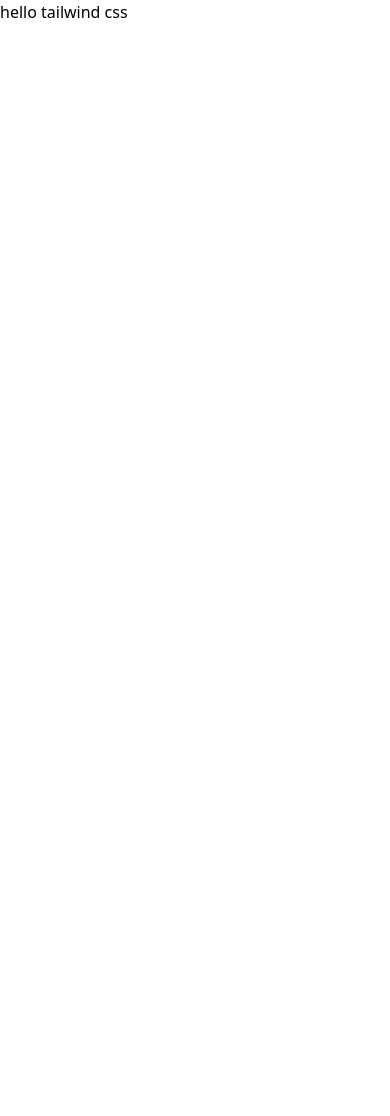
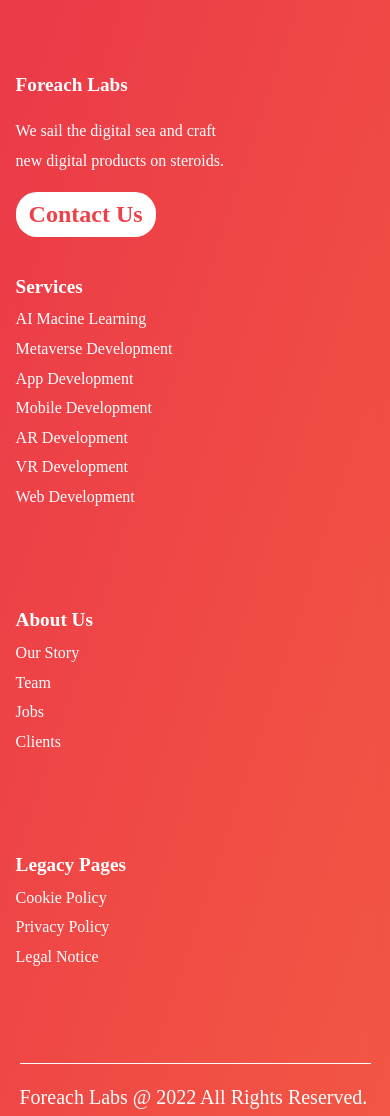
Before and after one commit to Subhan-Akram/gatsby-tailwindcss-boilerplate, a Gatsby site: page / in a window 390 px wide. Before the commit the page ends 844 px from the top, so only its background shows below. Built offline with nearby package versions, Linux system fonts and the light colour scheme; Gatsby itself is replaced by a stand-in of ours.

Commit message:
footer added

```diff
--- /dev/null
+++ b/src/components/Footer.css
@@ -0,0 +1,221 @@
+.footer{
+  background: linear-gradient(108.19deg, #EC3B48 4.74%, #F25543 97.45%);
+  padding-top: 63px;
+  width:90%;
+  margin: auto auto;
+  display: flex;
+  justify-content: space-between;
+
+}
+
+
+
+.footer_foreachlab{
+  width: 50%;
+
+}
+.footer_content{
+  width:50%;
+  display:flex;
+  align-items: flex-start;
+  justify-content: space-between;
+}
+
+
+.footer_foreachlab>h1{
+  font-size: 2rem;
+  color: white;
+}
+.footer_foreachlab>p{
+
+font-family: 'Metropolis';
+font-style: normal;
+font-weight: 500;
+font-size: 20px;
+line-height: 185%;
+min-width: 368px;
+/* width: 80%; */
+/* min-width: 68px; */
+/* or 37px */
+width: 45%;
+
+color: #FFFFFF;
+
+}
+.footer_foreachlab>button{
+
+background: #FFFFFF;
+border-radius: 21px;
+font-family: 'Metropolis';
+font-style: normal;
+font-weight: 700;
+font-size: 24px;
+line-height: 24px;
+/* identical to box height */
+/* padding: 1rem; */
+width: 253px;
+height: 71px;
+color: #ED4047;
+margin-top: 40px;
+
+}
+
+.footer_content_ul_div{
+  margin-bottom: 91px;
+}
+
+.footer_content_ul_div>ul>p{
+  font-family: 'Metropolis';
+font-style: normal;
+font-weight: 900;
+font-size: 25px;
+line-height: 185%;
+
+/* or 46px */
+
+
+color: #FFFFFF;
+
+}
+
+
+
+.footer_content_ul_div>ul>li{
+  font-family: 'Metropolis';
+  font-style: normal;
+  font-weight: 500;
+  font-size: 20px;
+  line-height: 185%;
+  /* identical to box height, or 37px */
+
+
+  color: #FFFFFF;
+
+}
+
+.footer_hr{
+  margin-top: 910px;
+  border-top: 1px solid #FBFBFB;
+  width: 90%;
+  margin: auto auto;
+  padding-bottom: 15px;
+
+}
+.footer_rights_text{
+  font-family: 'Metropolis';
+font-style: normal;
+font-weight: 500;
+font-size: 20px;
+line-height: 185%;
+/* identical to box height, or 37px */
+margin: auto auto;
+width: 90%;
+text-align: left;
+color: #FFFFFF;
+
+}
+@media screen and (max-width:1390px) {
+  .footer_foreachlab{
+    width: 45%;
+  }
+  .footer_content{
+    width: 55%;
+  }
+}
+
+
+@media screen and (max-width:1023px) {
+  .footer{
+    width:95%;
+  }
+  .footer_foreachlab{
+    width: 35%;
+  }
+  .footer_foreachlab>h1{
+    font-size: 1.2rem;
+    font-family: 'Metropolis';
+    font-style: normal;
+    font-weight: 900;
+    margin-top: 8px;
+    /* font-size: 25px; */
+
+    /* margin-top: 4px; */
+
+  }
+  .footer_foreachlab>p{
+    font-size: 1rem;
+    line-height: 30px;
+    margin-top: 1rem;
+  }
+  .footer_content{
+    width: 65%;
+  }
+  .footer_foreachlab>p{
+    width:220px !important;
+    min-width: 20px !important;
+  }
+  .footer_foreachlab>button{
+  width: 140px;
+  height: 45px;
+  }
+  .footer_content_ul_div>ul>li{
+    font-size: 1rem;
+
+  }
+  .footer_content_ul_div>ul>p{
+    font-size: 1.2rem;
+  }
+}
+
+
+@media screen and (max-width:767px) {
+  .footer{
+    flex-direction: column;
+    width: 92%;
+    /* align-items: center; */
+  }
+  .footer_content{
+    width: 100%;
+    flex-direction: column;
+    /* align-items: center; */
+  }
+  .footer_content_ul_div{
+    width:80%;
+   /* display: flex; */
+   /* flex-direction: column; */
+    /* align-items: center; */
+  }
+  .footer_foreachlab{
+    width: 100%;
+    margin-bottom: 2rem;
+
+  }
+  .footer_foreachlab>button{
+margin-top: 1rem;
+  }
+}
+
+/* .bd_red{
+  border:1px solid red;
+
+}
+
+
+.bd_blue{
+  border:1px solid blue;
+
+}
+
+
+.bd_yellow{
+  border:1px solid yellow;
+
+}
+
+
+.bd_green{
+  border:1px solid green;
+} */
+.bg_orange{
+  background: linear-gradient(108.19deg, #EC3B48 4.74%, #F25543 97.45%);
+}
--- /dev/null
+++ b/src/components/Footer.js
@@ -0,0 +1,52 @@
+import React from 'react'
+import "./Footer.css"
+function Footer() {
+  return (
+   <div className='footer_container'>
+     <div className='footer'>
+      <div className='footer_foreachlab bd_blue'>
+        <h1>Foreach Labs</h1>
+        <p>We sail the digital sea and craft new digital
+products on steroids.</p>
+<button >Contact Us</button>
+      </div>
+      <div className='footer_content bd_blue'>
+        <div className='footer_content_ul_div'>
+           <ul>
+           <p>Services</p>
+            <li>AI Macine Learning</li>
+            <li>Metaverse Development</li>
+            <li>App Development</li>
+            <li>Mobile Development</li>
+            <li>AR Development</li>
+            <li>VR Development</li>
+            <li>Web Development</li>
+           </ul>
+        </div>
+        <div className='footer_content_ul_div'>
+           <ul>
+           <p>About Us</p>
+            <li>Our Story</li>
+            <li>Team</li>
+            <li>Jobs</li>
+            <li>Clients</li>
+           </ul>
+        </div>
+        <div className='footer_content_ul_div'>
+           <ul>
+           <p>Legacy Pages</p>
+            <li>Cookie Policy</li>
+            <li>Privacy Policy</li>
+            <li>Legal Notice</li>
+           </ul>
+        </div>
+      </div>
+
+    </div>
+    <div className='footer_hr'></div>
+    <p className='footer_rights_text'>Foreach Labs @ 2022 All Rights Reserved.</p>
+   </div>
+  )
+}
+
+export default Footer
--- a/src/pages/index.js
+++ b/src/pages/index.js
@@ -1,10 +1,10 @@
 import React from 'react'
+import Footer from '../components/Footer'
 
 function index() {
   return (
-    <div>
-
-      <p className='text-red-600'>hello tailwind css </p>
+    <div className='bg_orange'>
+      <Footer />
     </div>
   )
 }
```
